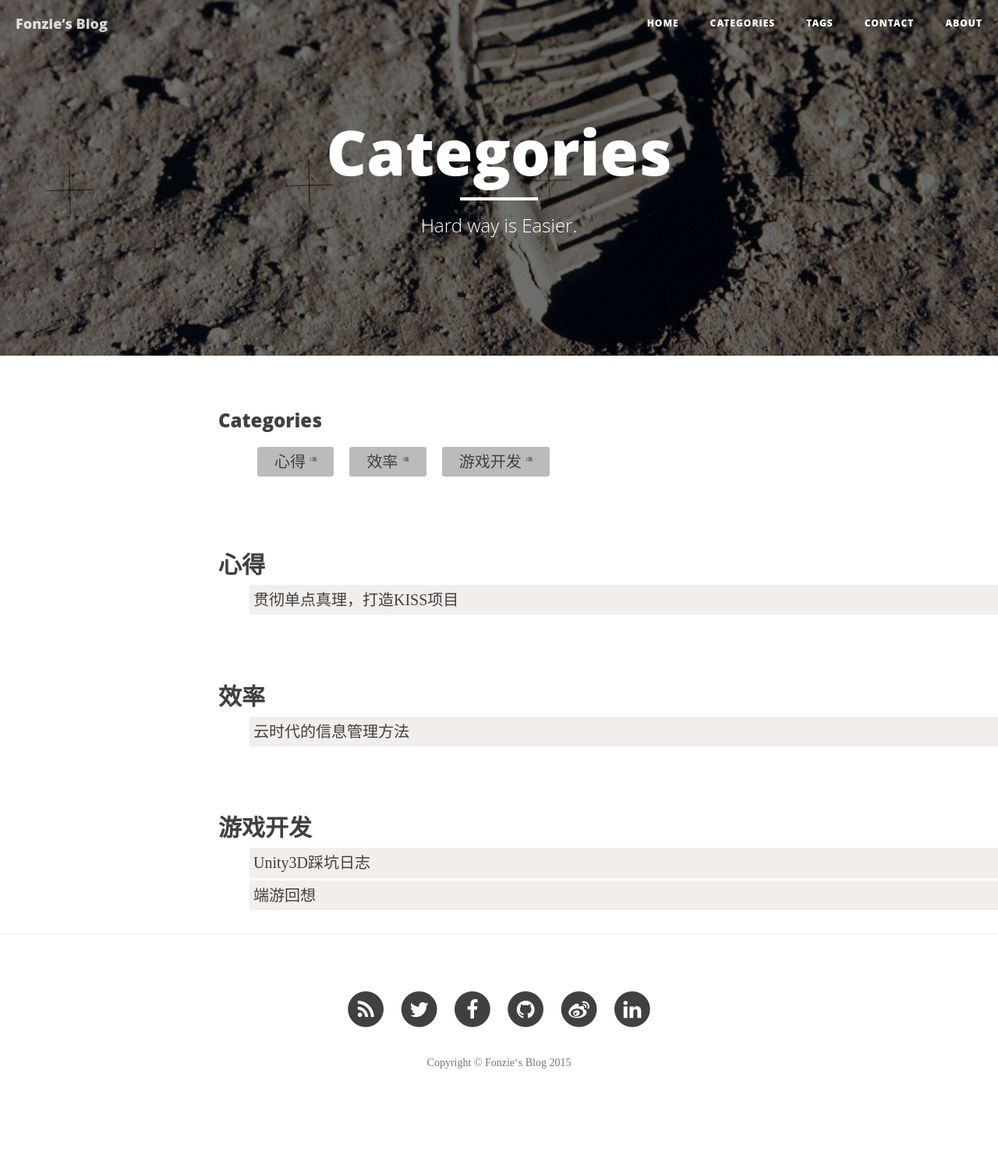
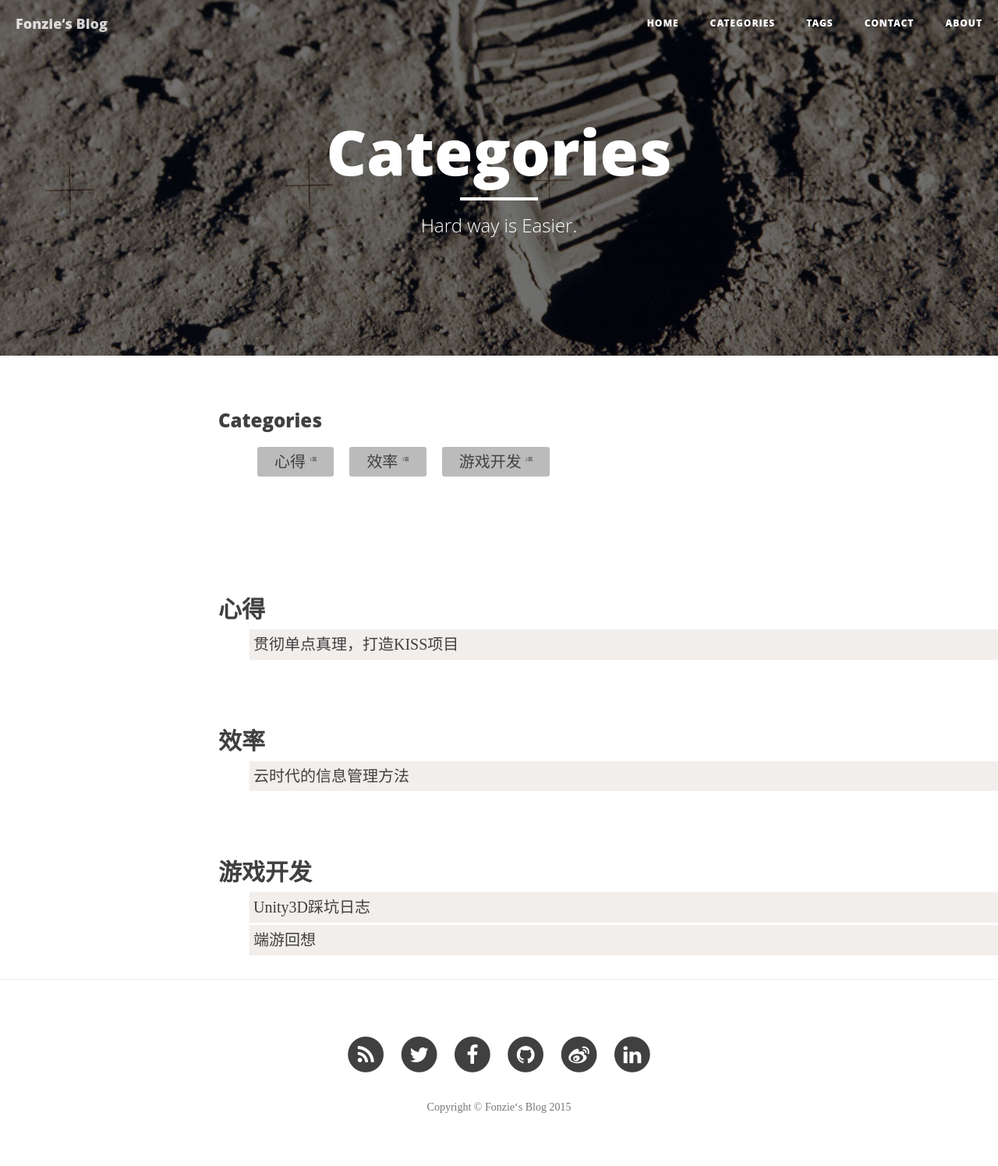
Before and after one commit to fonzieyang/fonzieyang.github.com, a Jekyll site: the page built from categories.html, in a window 1280 px wide. Shown: the whole page at 78% size. Built offline with Jekyll 4.4.1, drawn with Linux system fonts in a browser that asks for light colours; nearby versions of some CDN libraries; before the commit the page ends 1438 px from its top, so only the background shows below that.

Commit message:
update category & lang

```diff
--- a/_layouts/default.html
+++ b/_layouts/default.html
@@ -1,5 +1,5 @@
 <!DOCTYPE html>
-<html lang="en">
+<html lang="zh">
 
 {% include head.html %}
 
--- a/categories.html
+++ b/categories.html
@@ -17,7 +17,7 @@
     {% endfor %}
     <br></br>
     </ul>
-
+<br></br>
 <div class="article">
 {% for category in site.categories %}
   <br></br>
```
